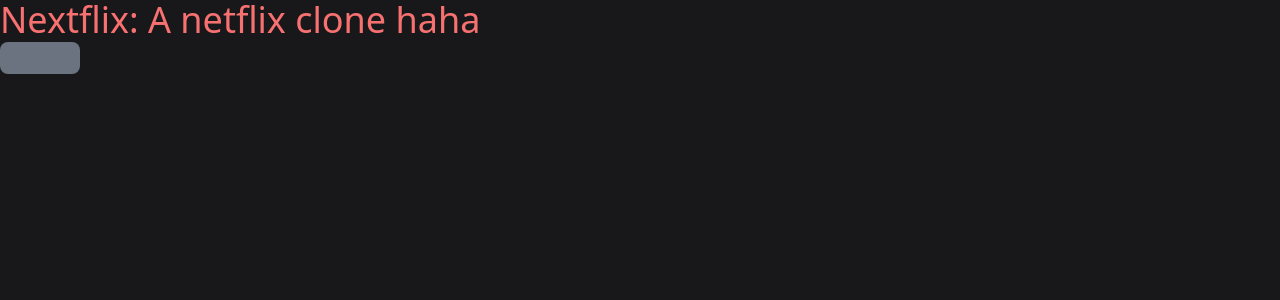
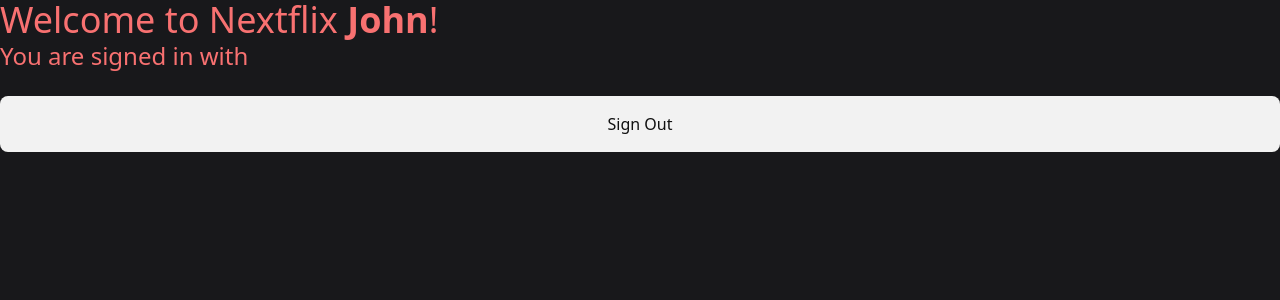
Before and after one commit to abdualblooshi/nextflix-ts, a Next.js app: page / in a window 1280 px wide. Shown: the top 300 px of the page. Built offline with nearby package versions, Linux system fonts and the light colour scheme; no server answers; the database is empty; sample sign-in values are in the browser's storage.

Commit message:
Fixed the styling for the signout button

```diff
--- a/pages/index.tsx
+++ b/pages/index.tsx
@@ -1,5 +1,6 @@
 import { NextPageContext } from "next";
 import { signOut, getSession } from "next-auth/react";
+import useCurrentUser from "@/hooks/useCurrentUser";
 
 export async function getServerSideProps(context: NextPageContext) {
   const session = await getSession(context);
@@ -21,13 +22,22 @@
 }
 
 export default function Home() {
+  const { data: user } = useCurrentUser();
   return (
     <>
-      <h1 className="text-4xl text-red-400">Nextflix: A netflix clone haha</h1>
+      <h1 className="text-4xl text-red-400">
+        Welcome to Nextflix <span className="font-semibold">John</span>!
+      </h1>
+      <h2 className="text-2xl text-red-400">
+        You are signed in with {user?.email}
+      </h2>
+      <br />
       <button
-        className="bg-gray-500 text-white px-10 py-4 rounded-lg"
+        className="bg-[#F2F2F2] text-[#111] px-10 py-4 rounded-lg w-full"
         onClick={() => signOut()}
-      />
+      >
+        Sign Out
+      </button>
     </>
   );
 }
```
